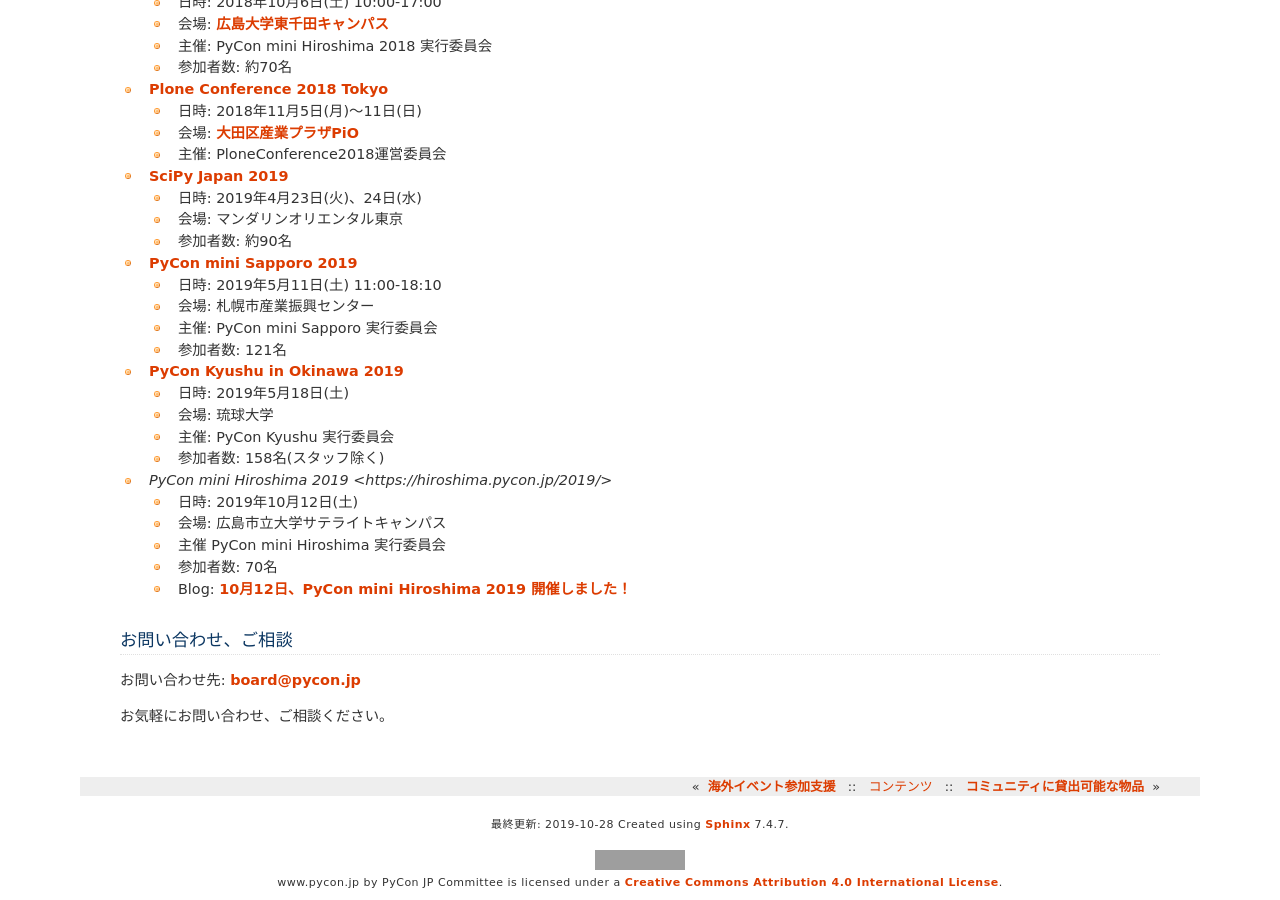
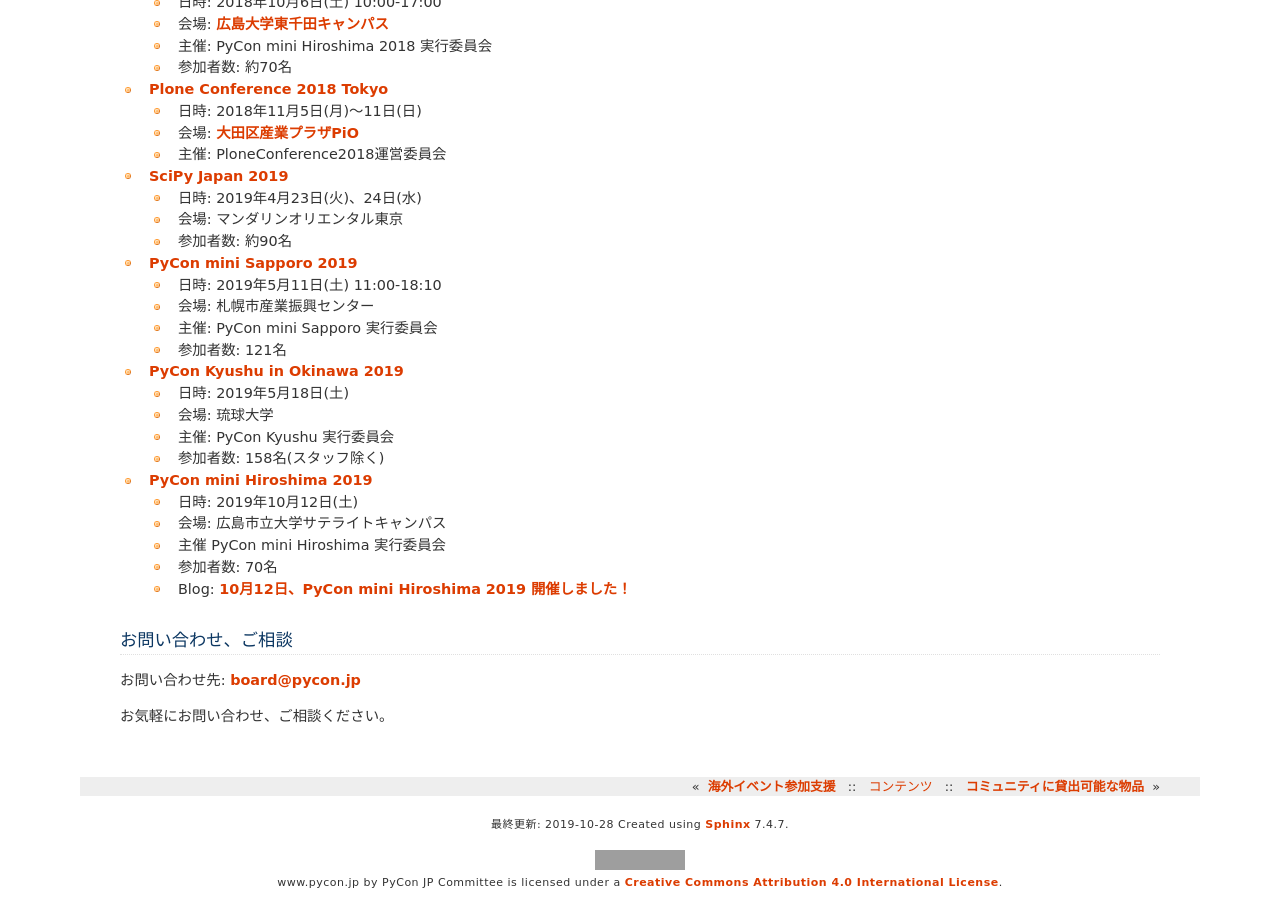
Before and after one commit to pyconjp/www.pycon.jp, a Sphinx documentation site: the page built from source/support/community.rst, in a window 1280 px wide and 900 px high, scrolled down 2054 px. Built offline with Sphinx 7.4.7, drawn with Linux system fonts in a browser that asks for light colours; grey boxes are pictures that could not be loaded.

Commit message:
fix reST link

```diff
--- a/source/support/community.rst
+++ b/source/support/community.rst
@@ -142,7 +142,7 @@
   - 主催: PyCon Kyushu 実行委員会
   - 参加者数: 158名(スタッフ除く)
 
-- `PyCon mini Hiroshima 2019 <https://hiroshima.pycon.jp/2019/>`
+- `PyCon mini Hiroshima 2019 <https://hiroshima.pycon.jp/2019/>`_
 
   - 日時: 2019年10月12日(土)
   - 会場: 広島市立大学サテライトキャンパス
```
